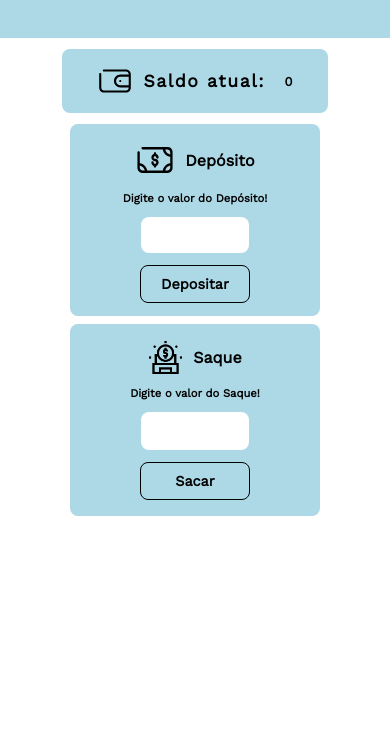
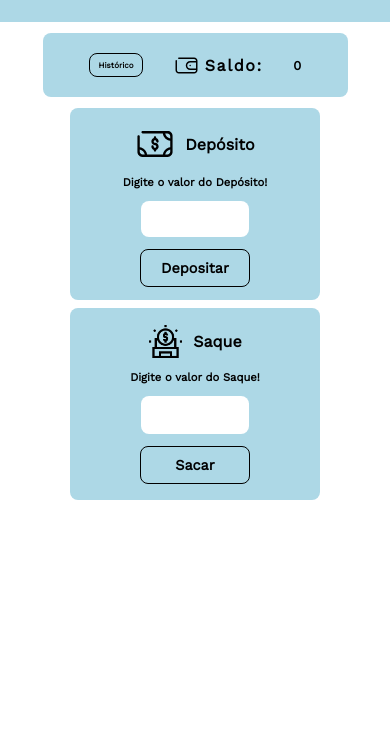
Before and after one commit to VictorCottar/controle-financeiro, a plain HTML site: page index.html in a window 390 px wide. Shown: the part 106-844 px from the top of the page. Drawn offline with nearby package versions, Linux system fonts and the light colour scheme.

Commit message:
Button do Histórico

```diff
--- a/css/styles.css
+++ b/css/styles.css
@@ -49,6 +49,32 @@ main .card__balance {
     padding: 1rem;
     margin-top: 1.5rem;
     border-radius: 8px;
+}
+
+main .button__div-historic {
+    width: 12%;
+    display: flex;
+    justify-content: center;
+    align-items: center;
+}
+
+main a {
+    text-decoration: none;
+    color: black;
+
+}
+
+main .card__button-historic {
+    width: 100%;
+    height: 2.8rem;
+    margin: auto;
+    background-color: lightblue;
+    padding: 10px;
+    border-radius: 8px;
+    font-size: 0.8rem;
+    font-weight: 600;
+    cursor: pointer;
+    border: 1px solid black;
 }
 
 main .card__balance-left {
@@ -144,7 +170,8 @@ main .card__button {
     border: 1px solid black;
 }
 
-main .card__button:hover {
+main .card__button:hover,
+.card__button-historic:hover {
     background-color: white;
 }
 
@@ -176,6 +203,27 @@ main #icon__withdraw {
 
 /* MEDIAS QUERIES*/
 
+@media screen and (max-width: 1024px) {
+    main .card__text-balance {
+        font-size: 1.8rem;
+    }
+
+    main #icon__balance {
+        width: 55px;
+        height: 55px;
+    }
+
+    main .card__button-historic {
+        height: 2.2rem;
+        font-size: 0.6rem;
+    }
+
+    main .balance {
+        font-size: 1.3rem;
+    }
+
+}
+
 @media screen and (max-width: 768px) {
     header {
         height: 10.2rem;
@@ -194,22 +242,36 @@ main #icon__withdraw {
         gap: 8px;
     }
 
+    main .button__div-historic {
+        width: 17%;
+    }
+
+    main .card__button-historic {
+        height: 1.7rem;
+        font-size: 0.6rem;
+        padding: 5px;
+    }
+
     main .card__balance {
         height: 3rem;
         margin-top: 0.9rem;
     }
 
+    main .card__balance-left {
+        gap: 6px;
+    }
+
     main .card__text-balance {
-        font-size: 1.5rem;
+        font-size: 1.3rem;
     }
 
     main #icon__balance {
-        width: 50px;
-        height: 50px;
+        width: 35px;
+        height: 35px;
     }
 
     main .balance {
-        font-size: 1.4rem;
+        font-size: 1.2rem;
     }
 
     main .cards {
@@ -260,22 +322,33 @@ main #icon__withdraw {
         height: 45px;
     }
 
+    main .button__div-historic {
+        width: 20%;
+    }
+
+    main .card__button-historic {
+        height: 1.5rem;
+        font-size: 0.5rem;
+    }
+
     main .card__balance {
+        width: 70%;
         height: 2.6rem;
         margin-top: 0.9rem;
     }
 
     main .card__text-balance {
-        font-size: 1.3rem;
+        font-size: 1.1rem;
+        white-space: nowrap;
     }
 
     main #icon__balance {
-        width: 36px;
-        height: 36px;
+        width: 30px;
+        height: 30px;
     }
 
     main .balance {
-        font-size: 1rem;
+        font-size: 0.8rem;
     }
 
     main .card__deposit {
@@ -302,7 +375,7 @@ main #icon__withdraw {
 
 @media screen and (max-width: 420px) {
     header {
-        height: 9rem;
+        height: 8rem;
     }
 
     header h1 {
@@ -320,7 +393,12 @@ main #icon__withdraw {
     }
 
     main .card__text-balance {
-        font-size: 1.1rem;
+        font-size: 1rem;
+    }
+
+    main #icon__balance {
+        width: 25px;
+        height: 25px;
     }
 
     main .balance {
--- a/index.html
+++ b/index.html
@@ -15,9 +15,12 @@
     </header>
     <main>
       <section class="card__balance">
+        <div class="button__div-historic">
+          <button class="card__button-historic"> <a href="historico.html">Histórico</a></button>
+        </div>
         <div class="card__balance-left">
           <img id="icon__balance" src="images/carteira.svg" alt="Ícone de Carteira"/>
-          <h2 class="card__text-balance">Saldo atual:</h2>
+          <h2 class="card__text-balance">Saldo:</h2>
         </div>
         <span id="balance"class="balance">0</span>
       </section>
```
Also changed, not shown: historico.html (added, +31 -0 lines).
